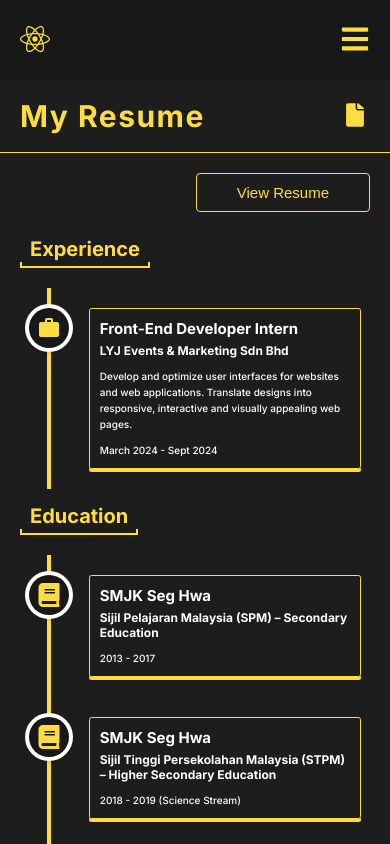
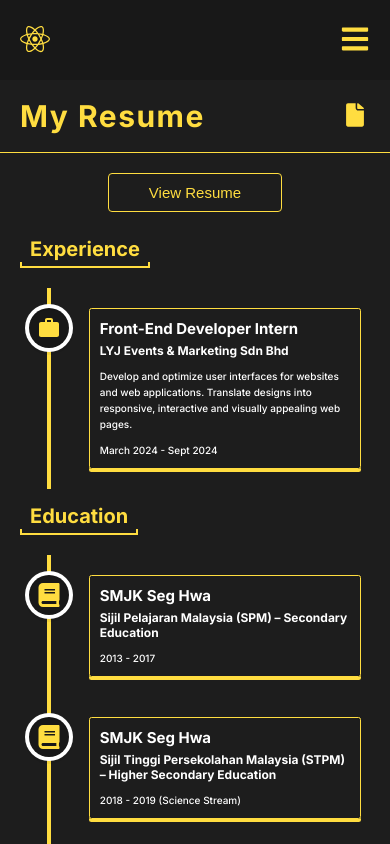
Before and after one commit to shiro0703/my-portfolio, a React (Vite) app: page /#/resume in a window 390 px wide. Built offline with nearby package versions, Linux system fonts and the light colour scheme.

Commit message:
Fixing mobile responsive issue & resume pathway problem

```diff
--- a/src/containers/home/styles.scss
+++ b/src/containers/home/styles.scss
@@ -79,6 +79,13 @@
   }
 }
 
+@media (max-width: 431px) {
+  .home-text-wrapper h1 {
+    font-size: 2.5rem;
+    line-height: 4rem;
+  }
+}
+
 @keyframes typing {
   from {
     width: 0;
--- a/src/containers/resume/index.jsx
+++ b/src/containers/resume/index.jsx
@@ -15,7 +15,11 @@ const Resume = () => {
     <section id="resume" className="resume">
       <PageHeader headerText="My Resume" icon={<IoIosDocument size={30} />} />
       <div className="download-button-wrapper">
-        <a href="/Resume.pdf" target="_blank" rel="noopener noreferrer">
+        <a
+          href={`${import.meta.env.BASE_URL}Resume.pdf`}
+          target="_blank"
+          rel="noopener noreferrer"
+        >
           <button>View Resume</button>
         </a>
       </div>
--- a/src/containers/resume/styles.scss
+++ b/src/containers/resume/styles.scss
@@ -110,4 +110,8 @@
       width: 100%;
     }
   }
+
+  .download-button-wrapper a {
+    margin: 0 auto;
+  }
 }
```
